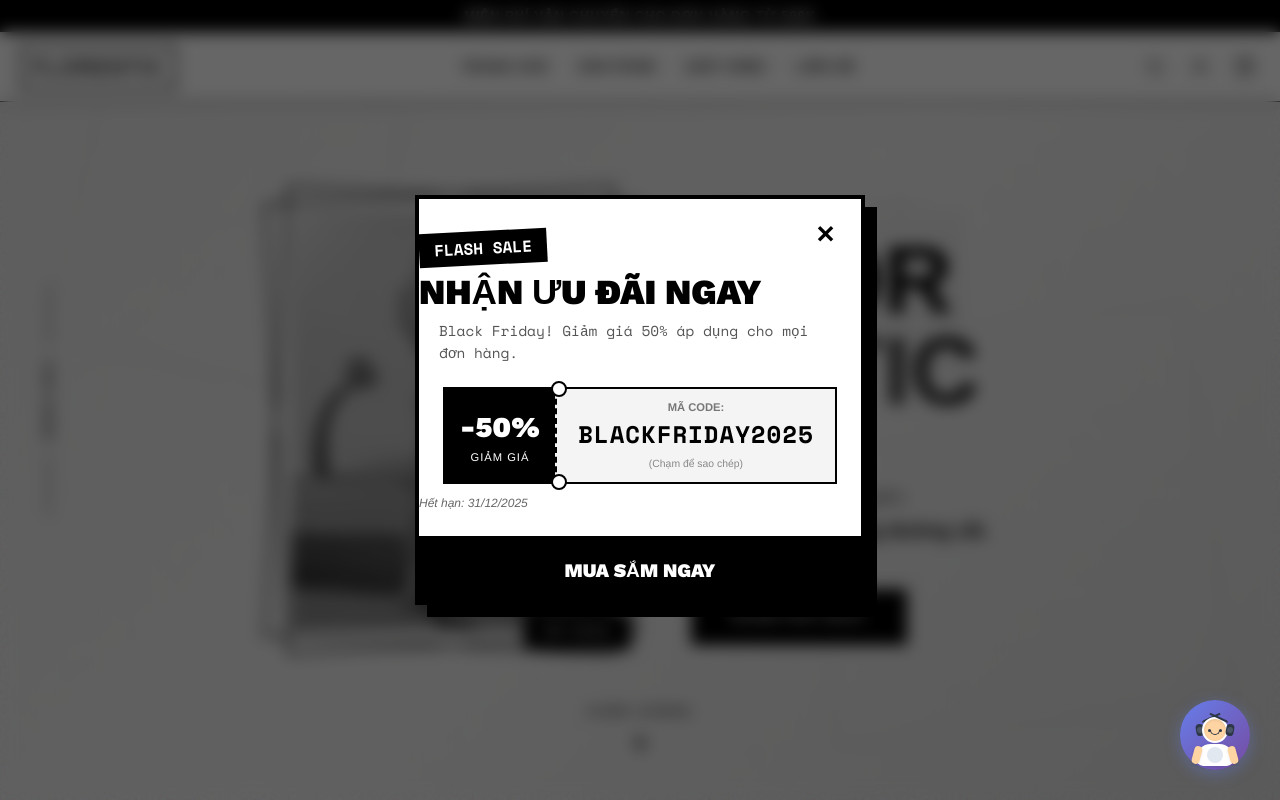
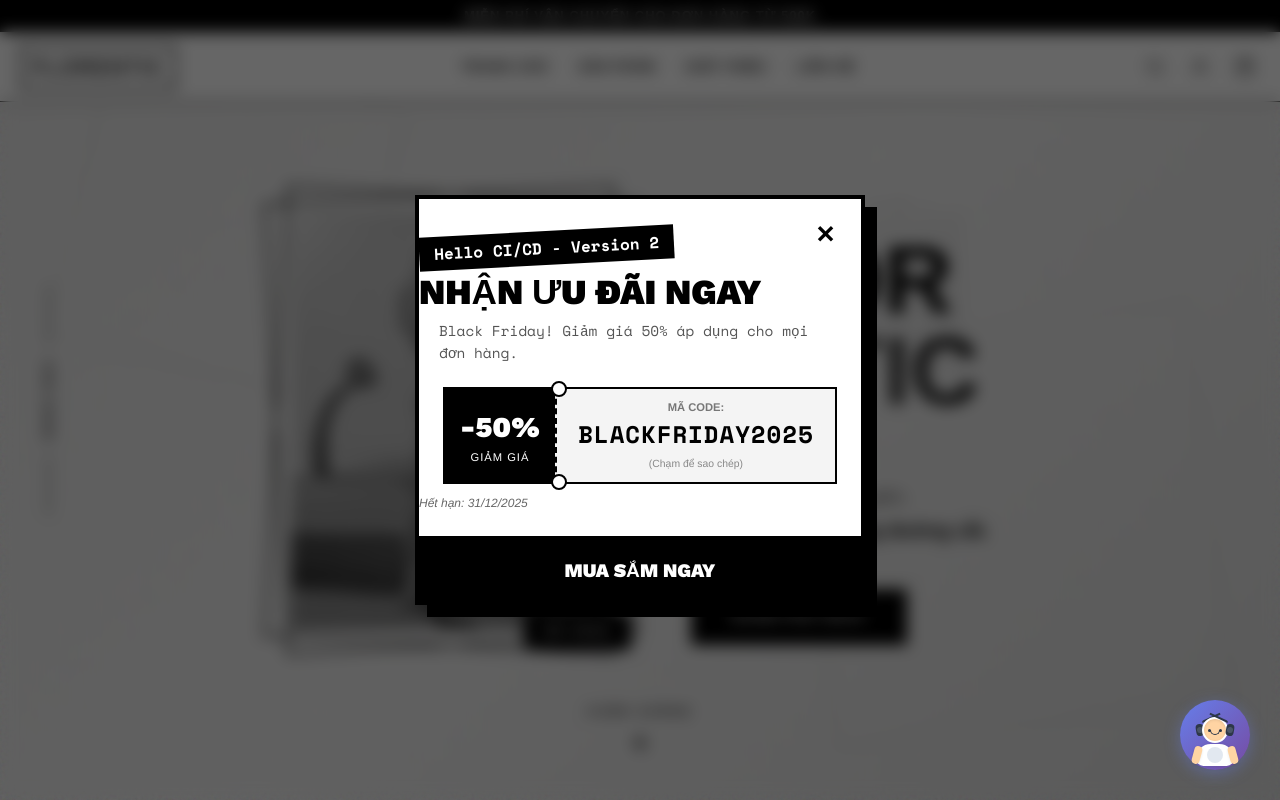
Before and after one commit to iloveflo/website_florentic_laravel_vue, a Vue app in the folder vue_frontend/: page / in a window 1280 px wide. Shown: the top 800 px of the page. Built offline with nearby package versions, Linux system fonts and the light colour scheme.

Commit message:
test CI/CD

```diff
--- a/vue_frontend/src/components/WelcomePopup.vue
+++ b/vue_frontend/src/components/WelcomePopup.vue
@@ -6,7 +6,7 @@
         <button class="btn-close-popup" @click="closePopup">✕</button>
 
         <div class="popup-body text-center">
-          <div class="sale-badge">FLASH SALE</div>
+          <div class="sale-badge">Hello CI/CD - Version 2</div>
 
           <h2 class="popup-title">NHẬN ƯU ĐÃI NGAY</h2>
 
```
